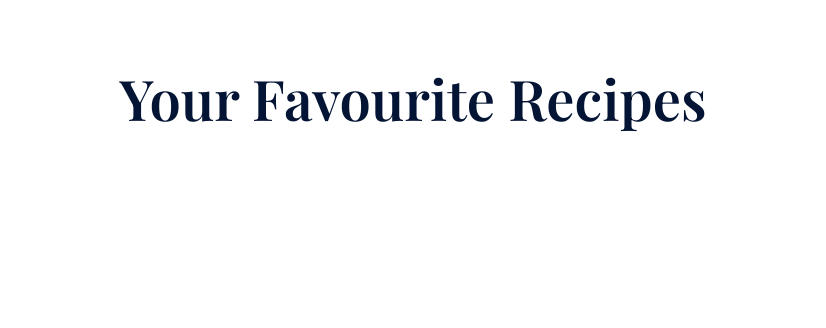
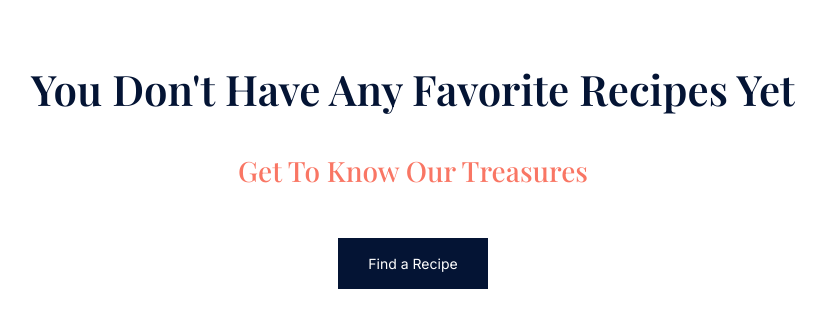
Before and after one commit to kkornilova/AI_search_assistant, a Django app: page /profile in a window 1280 px wide. Shown: the part 90-418 px from the top of the page, without its empty margins (227-1053 px from the left). Run offline with Django 5.2, Linux system fonts and the light colour scheme; the visitor is signed in with stand-in values (Sample User, id 1).

Commit message:
add empty placeholder to profile page

```diff
--- a/website/static/website/base.css
+++ b/website/static/website/base.css
@@ -69,3 +69,18 @@ footer div p{
   border-top: 1px solid #dbdee6;
   height: 90px;
 }
+
+.find-recipe-btn-link{
+  display: flex;
+  justify-content: center;
+  margin: 0 auto 60px;
+  padding: 15px;
+  width: 150px;
+  background-color: #041434;
+  cursor: pointer;
+  color: white;
+  font-size: 14px;
+  font-family: "Inter", sans-serif;
+  text-decoration: none;
+
+}
--- a/website/static/website/profile.css
+++ b/website/static/website/profile.css
@@ -6,11 +6,23 @@
     padding: 64px 3% 35px 3%;
 }
 
-.title {
+.title, .context {
     font-family: "Playfair Display", sans-serif;
     font-weight: 600;
     font-size: 56px;
     color: #041434;
+
+}
+
+.context {
+    font-size: 42px;
+}
+
+.subcotext {
+    font-family: "Playfair Display", sans-serif;
+    color: #f97664;
+    margin-top: 40px;
+    margin-bottom: 50px;
 
 }
 
--- a/website/templates/website/index.html
+++ b/website/templates/website/index.html
@@ -16,7 +16,7 @@ Home
         <h1 id="title">Taste  <span class="highlight-span">&</span>  delight</h1>
         <p id="tagline">Unleash Flavorful Moments</p>
     </div>
-    <a id="button-link" href="{% url "website:search_all_recipes" %}">Find a Recipe</a>
+    <a class="find-recipe-btn-link" href="{% url "website:search_all_recipes" %}">Find a Recipe</a>
 
 
     <div class="image-container">
--- a/website/templates/website/profile.html
+++ b/website/templates/website/profile.html
@@ -18,7 +18,14 @@ Profile
 {% endblock %}
 {% block content %}
   <div class="title-section">
-    <h1 class="title">Your Favourite Recipes</h1>
+    {%if not recipes %}
+      <h2 class="context">{{context|title}}</h2>
+      <h3 class="subcotext">Get To Know Our Treasures </h3>
+      <a class="find-recipe-btn-link" href="{% url "website:search_all_recipes" %}">Find a Recipe</a>
+
+    {% else %}
+      <h1 class="title">Your Favourite Recipes</h1>
+    {% endif %}
   </div>
   <div class="row row-cols-1 row-cols-md-1 g-4">
     {% include "website/includes/recipe_card.html" %}
--- a/website/views.py
+++ b/website/views.py
@@ -115,4 +115,5 @@ def profile_page(request):
 
     else:
         context = "You don't have any favorite recipes yet"
-        return render(request, "website/profile.html", {"context": context})
+        return render(request, "website/profile.html", {"recipes": None,
+                                                        "context": context})
```
Also changed, not shown: website/static/website/index.css (+0 -15 lines).
